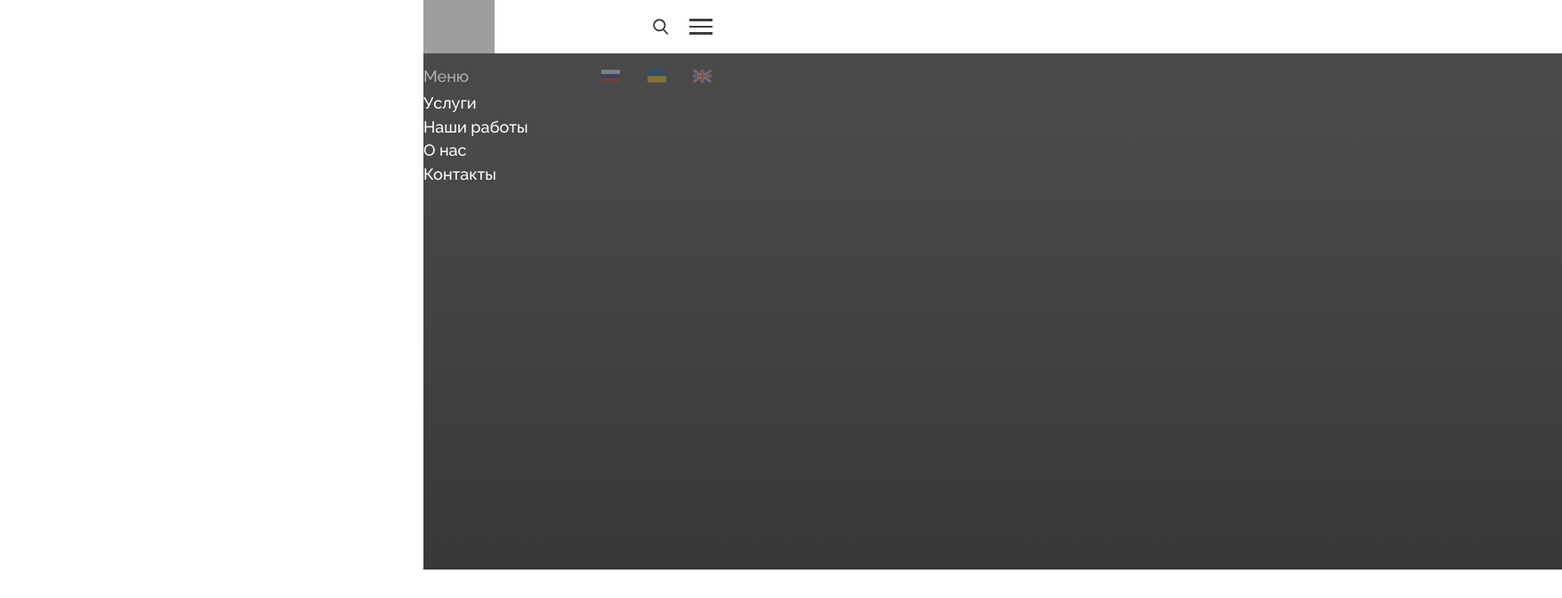
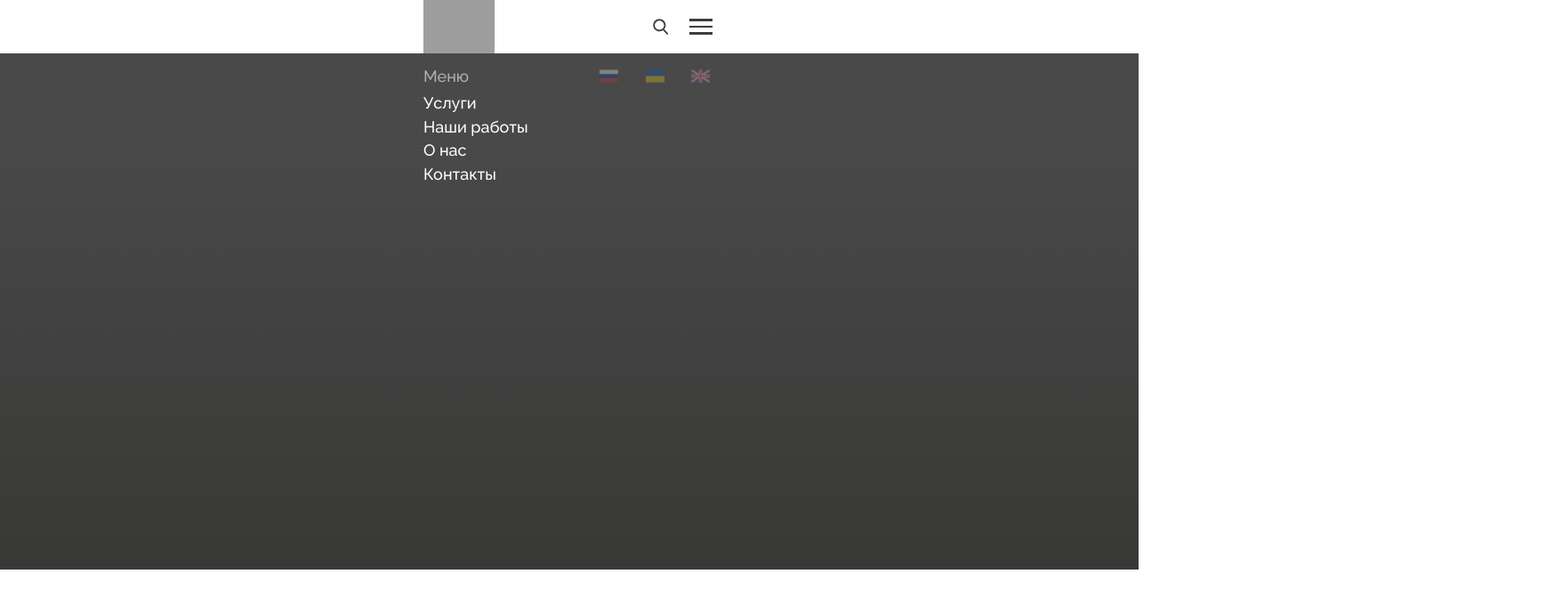
Before and after one commit to Sleepy-girl/test_stubbs_react, a React (Create React App) app: page / in a window 1280 px wide. Shown: the top 672 px of the page at 89% size, 1756 px wide, since content can reach past the window. Built offline with nearby package versions, Linux system fonts and the light colour scheme; grey boxes are pictures that could not be loaded.

Commit message:
header/nav mobile

```diff
--- a/src/components/app/AppStyled.js
+++ b/src/components/app/AppStyled.js
@@ -1,8 +1,8 @@
 import styled from "styled-components";
 
 export const AppStyled = styled.div`
-  width: 328px;
-  margin: 0 auto;
+  /* width: 328px; */
+  /* margin: 0 auto; */
 
   /* @media (min-width: 1360px) {
     width: calc(1360px - 180px);
--- a/src/components/header/HeaderStyled.js
+++ b/src/components/header/HeaderStyled.js
@@ -3,8 +3,10 @@ import { colors } from "../../stylesheet/vars";
 
 export const HeaderStyled = styled.header`
   .container {
+    width: 328px;
     display: flex;
     align-items: center;
+    margin: 0 auto;
     height: 60px;
   }
 
--- a/src/components/navigation/Navigation.js
+++ b/src/components/navigation/Navigation.js
@@ -18,6 +18,7 @@ function Navigation() {
   return (
     <NavigationStyled>
       <div className="mobileMenu desktopMenu">
+        <div className="container">
           <div className="wrapperMenu">
             <span>Меню</span>
             <ul className="flagList">
@@ -39,6 +40,7 @@ function Navigation() {
             ))}
           </ul>
         </div>
+      </div>
     </NavigationStyled>
   );
 }
--- a/src/components/navigation/NavigationStyled.js
+++ b/src/components/navigation/NavigationStyled.js
@@ -3,14 +3,14 @@ import { colors } from "../../stylesheet/vars";
 
 export const NavigationStyled = styled.nav`
   position: relative;
-  /* width: 100%;
-  height: 580px; */
+  .container,
   .wrapperMenu {
     display: flex;
+    flex-wrap: wrap;
   }
   span {
     color: ${colors.textHover};
-    margin-right: 144px;
+    margin-right: 142px;
   }
   .flagList {
     display: flex;
@@ -42,6 +42,9 @@ export const NavigationStyled = styled.nav`
       background: ${colors.background};
       padding-top: 15px;
 
+      /* .wrapperMenu {
+        width: 328px;
+      } */
       a {
         color: ${colors.textMain};
       }
--- a/src/index.css
+++ /dev/null
@@ -1,8 +0,0 @@
-body {
-  margin: 0;
-  font-family: -apple-system, BlinkMacSystemFont, "Segoe UI", "Roboto", "Oxygen",
-    "Ubuntu", "Cantarell", "Fira Sans", "Droid Sans", "Helvetica Neue",
-    sans-serif;
-  -webkit-font-smoothing: antialiased;
-  -moz-osx-font-smoothing: grayscale;
-}
```
Also changed, not shown: src/stylesheet/main.css (+0 -7 lines). Lines whose indentation alone changed are shown as unchanged.
